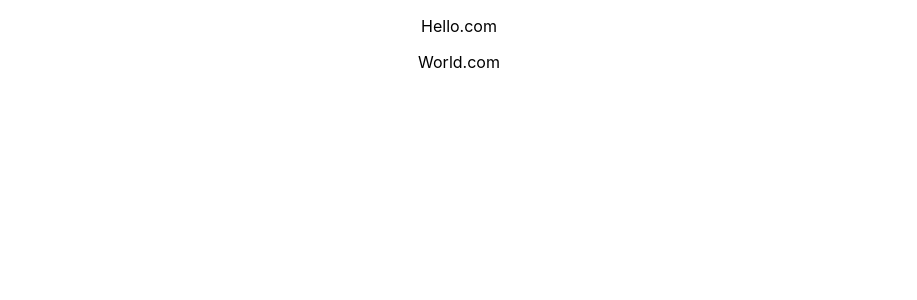
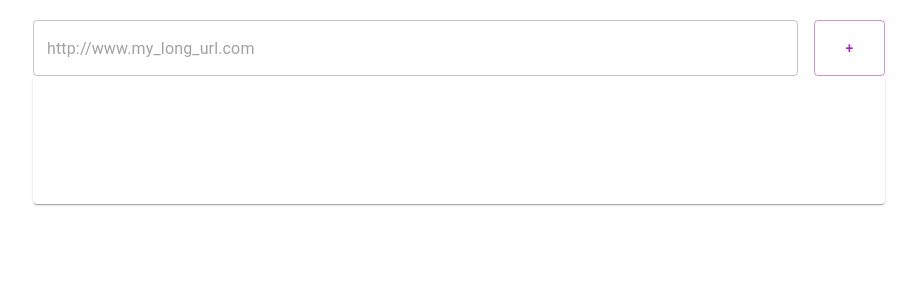
Before and after one commit to yooyouny/react-bitly-app, a React (Create React App) app: page / in a window 1280 px wide. Shown: the top 300 px of the page, without its empty margins (181-1098 px from the left). Built offline with nearby package versions, Linux system fonts and the light colour scheme.

Commit message:
feat: add url

```diff
--- /dev/null
+++ b/src/AddUrl.js
@@ -0,0 +1,41 @@
+import React, { useState } from "react";
+import { Button, Grid, TextField } from "@mui/material";
+
+const AddUrl = (props) => {
+    const [item, setItem] = useState({ destination: "" });
+    const addItem = props.addItem;
+
+    const onButtonClick = () => {
+        addItem(item);
+        setItem({ destination : "" })
+    }
+
+    const onInputChange = (e) => {
+        setItem({ destination : e.target.value});
+        console.log(item);
+    }
+
+    const enterKeyEventHandler = (e) => {
+        if (e.key == 'Enter') {
+            onButtonClick();
+        }
+    }
+
+    return (
+        <Grid container style={{ marginTop: 20 }}>
+            <Grid xs = {11} md = {11} item style={{ paddingRight: 16 }}>
+                <TextField placeholder="http://www.my_long_url.com" fullWidth
+                    onChange={onInputChange}
+                    onKeyPress={enterKeyEventHandler}
+                    value={item.destination}/>
+            </Grid>
+        <Grid xs={1} md={1} item>
+                <Button fullWidth style = {{ height: '100%' }} color = "secondary" variant="outlined"
+                    onClick={onButtonClick}>
+                    +
+                </Button>
+            </Grid>
+        </Grid>
+    );
+}
+export default AddUrl;
--- a/src/App.js
+++ b/src/App.js
@@ -1,24 +1,49 @@
 import './App.css';
 import Url from './Url';
-import React, {useState} from "react"
+import React, { useState } from "react";
+import { Container, List, Paper } from "@mui/material";
+import AddUrl from './AddUrl';
 
 function App() {
   const [items, setItems] = useState([
     {
       id: "0",
-      title: "Hello.com"
+      destination: "Hello.com",
+      newUrl: "",
+      active: true
     },
     {
       id: "1",
-      title: "World.com"
+      destination: "World.com",
+      newUrl: "",
+      active: true
     },
   ]);
 
-  let UrlItems = items.length > 0 && items.map((item) => <Url item={item} key={item.id} />);
+  const addItem = (item) => {
+    item.id = "" + items.length;
+    item.active = false;
+    //레퍼런스를 기준으로 랜더링 되기 때문에 업데이트는 setItems에서 새 배열 추가로
+    setItems([...items, item]);
+    console.log("items: ", items)
+  };
+
+  let UrlItems = items.length > 0 && (
+    <Paper stype={{margin: 16}}>
+      <List>
+        {items.map((item) => (
+          <Url item={item} key={item.id} />
+        ))}
+      </List>
+    </Paper>
+  );
   // 초기화 한 item props 사용해 매개변수로 넘기기
   return (
     <div className='App'>
-      {UrlItems}
+      <Container maxWidth="md">
+        <AddUrl addItem = {addItem} />
+        <div className='UrlList'>{UrlItems}</div>
+      </Container>
     </div>
   );
 }
--- a/src/Url.js
+++ b/src/Url.js
@@ -1,11 +1,23 @@
 import React, {useState} from "react"
+import { ListItem, ListItemText, InputBase } from "@mui/material";
 
 const Url = (props) => {
     const [item, setItem] = useState(props.item);
     return(
-        <div calssName = "Url">
-            <p id = "{item.id}">{item.title}</p>
-        </div>
+        <ListItem>
+            <ListItemText>
+                <InputBase
+                    inputProps={{"aria-label": "naked"}}
+                    type="text"
+                    id = {item.id}
+                    name = {item.id}
+                    value = {item.title}
+                    multiline = {true}
+                    fullWidth = {true}
+                />
+            </ListItemText>
+        </ListItem>
     )
+
 }
 export default Url;
```
